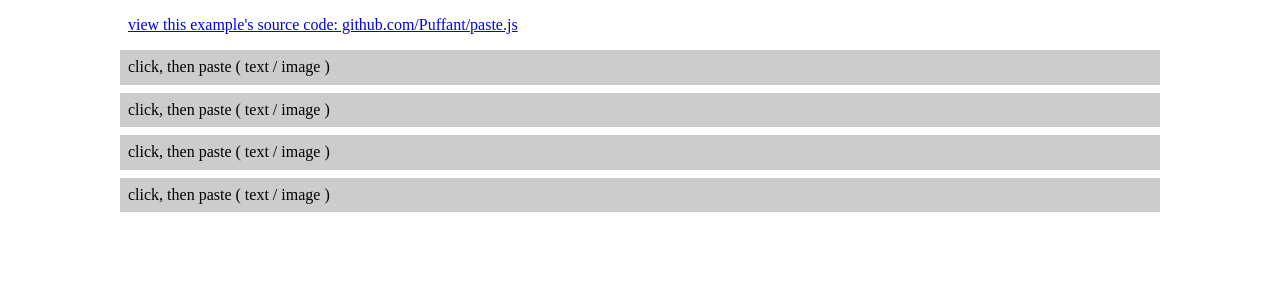
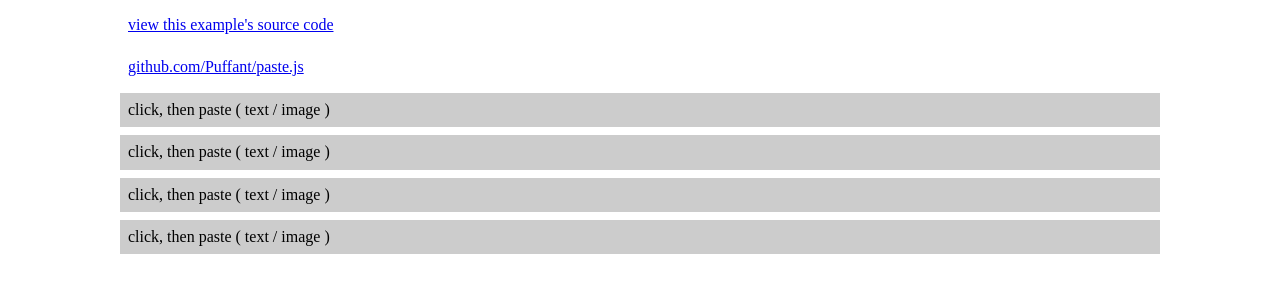
Before and after one commit to layerssss/paste.js, a website: page index.html in a window 1280 px wide. Drawn offline with nearby package versions, Linux system fonts and the light colour scheme.

Commit message:
amend demo

```diff
--- a/index.html
+++ b/index.html
@@ -24,7 +24,8 @@
     }
   </style>
   <body>
-    <div><a href="https://github.com/Puffant/paste.js">view this example's source code: github.com/Puffant/paste.js</a></div>
+    <div><a href="https://github.com/Puffant/paste.js/blob/master/index.html">view this example's source code</a></div>
+    <div><a href="https://github.com/Puffant/paste.js">github.com/Puffant/paste.js</a></div>
     <div class='demo'>click, then paste ( text / image )</div>
     <div class='demo'>click, then paste ( text / image )</div>
     <div class='demo'>click, then paste ( text / image )</div>
```
